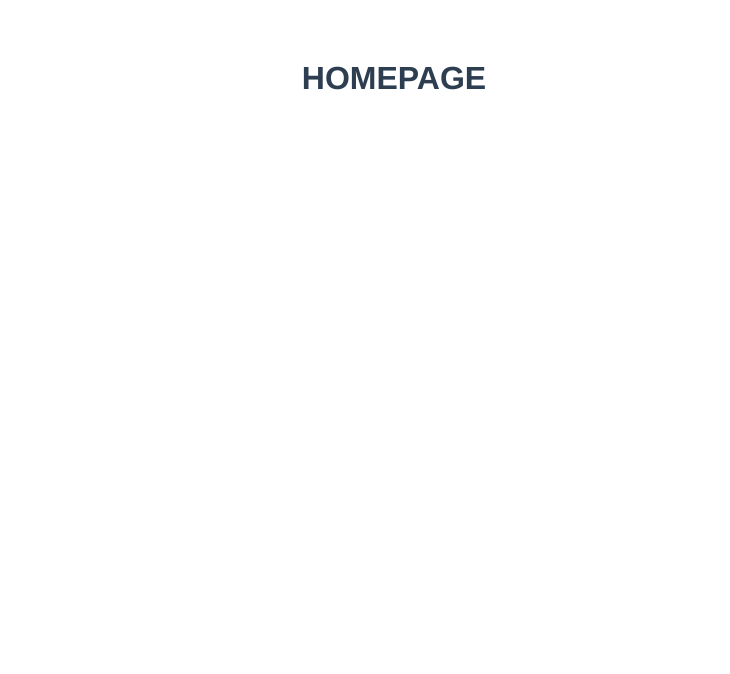
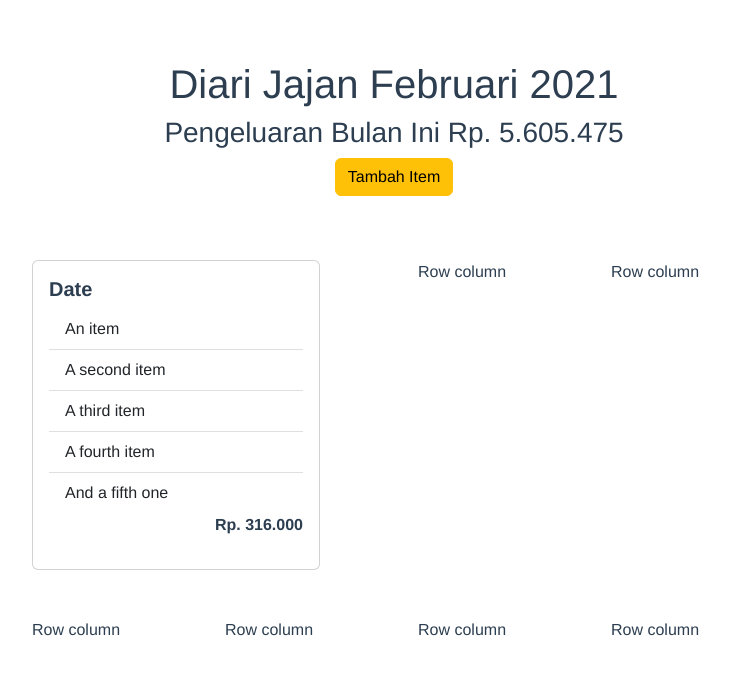
Before and after one commit to rizkybor/Diary-Jajan, a Vue app in the folder diary/: page / in a window 1280 px wide. Shown: the top 674 px of the page, without its empty margins (246-976 px from the left). Built offline with nearby package versions, Linux system fonts and the light colour scheme.

Commit message:
preparation store and bootstrap 5

```diff
--- a/diary/package.json
+++ b/diary/package.json
@@ -9,11 +9,14 @@
     "lint": "vue-cli-service lint"
   },
   "dependencies": {
+    "@popperjs/core": "^2.11.6",
     "axios": "^1.2.3",
+    "bootstrap": "^5.2.3",
     "core-js": "^3.8.3",
     "json-server": "^0.17.1",
     "vue": "^3.2.13",
-    "vue-router": "^4.0.13"
+    "vue-router": "^4.0.13",
+    "vuex": "^4.0.2"
   },
   "devDependencies": {
     "@babel/core": "^7.12.16",
--- a/diary/src/App.vue
+++ b/diary/src/App.vue
@@ -16,8 +16,11 @@ export default {
   font-family: Avenir, Helvetica, Arial, sans-serif;
   -webkit-font-smoothing: antialiased;
   -moz-osx-font-smoothing: grayscale;
-  text-align: center;
+  /* text-align: center; */
   color: #2c3e50;
   margin-top: 60px;
+  padding-left: 250px;
+  padding-right: 250px
+
 }
 </style>
--- a/diary/src/main.js
+++ b/diary/src/main.js
@@ -1,5 +1,8 @@
+import "bootstrap/dist/css/bootstrap.min.css"
+import "bootstrap"
 import { createApp } from 'vue'
 import App from './App.vue'
 import router from './router'
+import store from './store/index'
 
-createApp(App).use(router).mount('#app')
+createApp(App).use(router, store).mount('#app')
--- /dev/null
+++ b/diary/src/store/index.js
@@ -0,0 +1,10 @@
+import { createStore } from "vuex";
+
+const store = createStore({
+    state:{},
+    getters:{},
+    mutations:{},
+    actions:{}
+})
+
+export default store
--- a/diary/src/views/Home.vue
+++ b/diary/src/views/Home.vue
@@ -1,30 +1,68 @@
 <template>
-    <div>
-        <h1>HOMEPAGE</h1>
+  <div>
+    <div class="text-center mb-5">
+    <h1>Diari Jajan Februari 2021</h1>
+    <h3>Pengeluaran Bulan Ini Rp. 5.605.475</h3>
 
+    <button type="button" class="btn btn-warning">Tambah Item</button>
+</div>
+    <div class="container">
+      <div class="row row-cols-2 row-cols-lg-4 g-2 g-lg-3">
+        <div class="col">
+          <div class="p-3">
+            <div class="card" style="width: 18rem">
+              <div class="card-body">
+                <h5 class="card-title"><strong>Date</strong></h5>
+                <ul class="list-group list-group-flush">
+                    <li class="list-group-item">An item</li>
+                    <li class="list-group-item">A second item</li>
+                    <li class="list-group-item">A third item</li>
+                    <li class="list-group-item">A fourth item</li>
+                    <li class="list-group-item">And a fifth one</li>
+                </ul>
+              <p class="text-end"><strong>Rp. 316.000</strong></p>
+              </div>
+            </div>
+          </div>
+        </div>
+        <div class="col">
+          <div class="p-3">Row column</div>
+        </div>
+        <div class="col">
+          <div class="p-3">Row column</div>
+        </div>
+        <div class="col">
+          <div class="p-3">Row column</div>
+        </div>
+        <div class="col">
+          <div class="p-3">Row column</div>
+        </div>
+        <div class="col">
+          <div class="p-3">Row column</div>
+        </div>
+        <div class="col">
+          <div class="p-3">Row column</div>
+        </div>
+        <div class="col">
+          <div class="p-3">Row column</div>
+        </div>
+      </div>
     </div>
+  </div>
 </template>
 
 <script>
 export default {
-    name: 'DiaryJajanHome',
+  name: "DiaryJajanHome",
 
-    data() {
-        return {
+  data() {
+    return {};
+  },
 
-        };
-    },
+  mounted() {},
 
-    mounted() {
-
-    },
-
-    methods: {
-
-    },
+  methods: {},
 };
 </script>
 
-<style lang="scss" scoped>
-
-</style>
+<style lang="scss" scoped></style>
```
Also changed, not shown: 2 other files (tests, documents, lock files or other folders).
